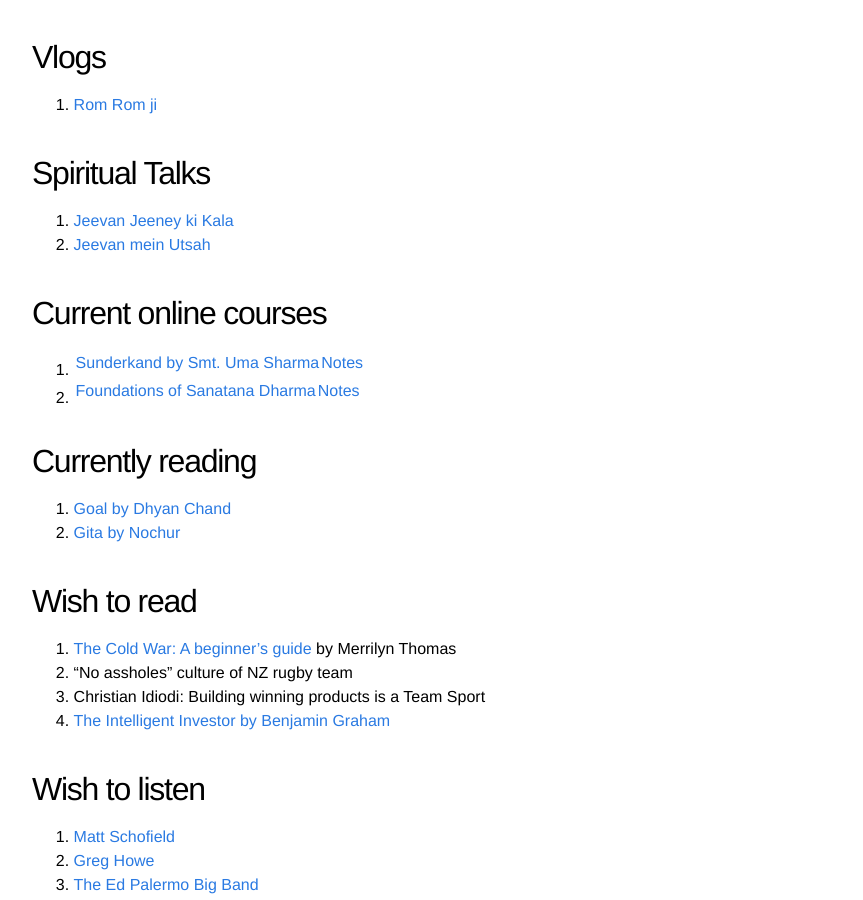
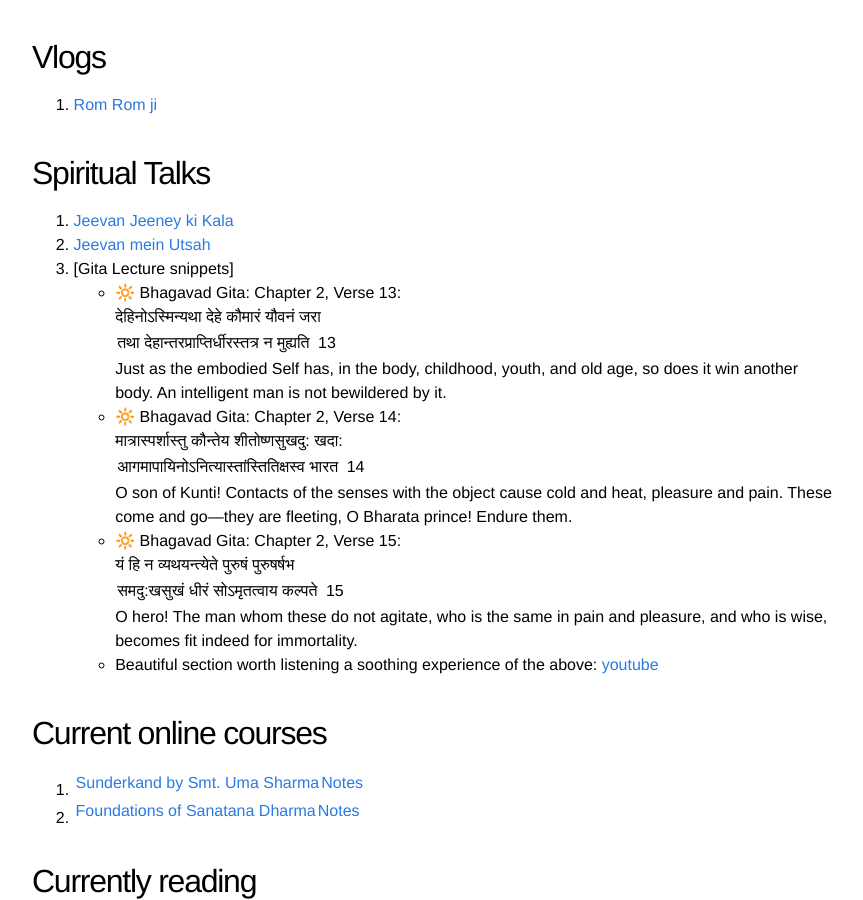
Before and after one commit to kislayabhi/kislayabhi.github.io, a Jekyll site: the page built from _posts/2024-7-23-My-personal-playlist.md, in a window 1280 px wide and 900 px high, scrolled down 1588 px. Shown: the whole window, without its empty margins (208-1071 px from the left). Built offline with Jekyll 4.4.1, drawn with Linux system fonts in a browser that asks for light colours; comment, search, counter and statistics services are not loaded.

Commit message:
Update 2024-7-23-My-personal-playlist.md

```diff
--- a/_posts/2024-7-23-My-personal-playlist.md
+++ b/_posts/2024-7-23-My-personal-playlist.md
@@ -56,6 +56,31 @@ I have since very recently started realizing that there are certain things out t
 ## Spiritual Talks
 1. [Jeevan Jeeney ki Kala](https://youtu.be/mVBl__RbDsI)
 2. [Jeevan mein Utsah](https://youtu.be/JnGvHt4aorY)
+3. [Gita Lecture snippets]
+    - 🔆 Bhagavad Gita: Chapter 2, Verse 13:
+
+         देहिनोऽस्मिन्यथा देहे कौमारं यौवनं जरा
+
+         तथा देहान्तरप्राप्तिर्धीरस्तत्र न मुह्यति || 13||
+
+         Just as the embodied Self has, in the body, childhood, youth, and old age, so does it win another body. An intelligent man is not bewildered by it.
+
+    - 🔆 Bhagavad Gita: Chapter 2, Verse 14:
+
+         मात्रास्पर्शास्तु कौन्तेय शीतोष्णसुखदु: खदा:
+
+         आगमापायिनोऽनित्यास्तांस्तितिक्षस्व भारत || 14||
+
+         O son of Kunti! Contacts of the senses with the object cause cold and heat, pleasure and pain. These come and go—they are fleeting, O Bharata prince! Endure them.
+
+    - 🔆 Bhagavad Gita: Chapter 2, Verse 15:
+
+         यं हि न व्यथयन्त्येते पुरुषं पुरुषर्षभ
+
+         समदु:खसुखं धीरं सोऽमृतत्वाय कल्पते || 15||
+
+         O hero! The man whom these do not agitate, who is the same in pain and pleasure, and who is wise, becomes fit indeed for immortality.
+    - Beautiful section worth listening a soothing experience of the above: [youtube](https://youtu.be/QD6PMVBDrZ4?t=1990)
 
 ## Current online courses
 1. [Sunderkand by Smt. Uma Sharma](https://youtu.be/QZoJ5rbu65E) | [Notes](https://docs.google.com/document/d/1ke8AWx5qmxLOrPC1_C1CGBw_p7wyyg5dCmLWkpfZ_3o/edit)
```
